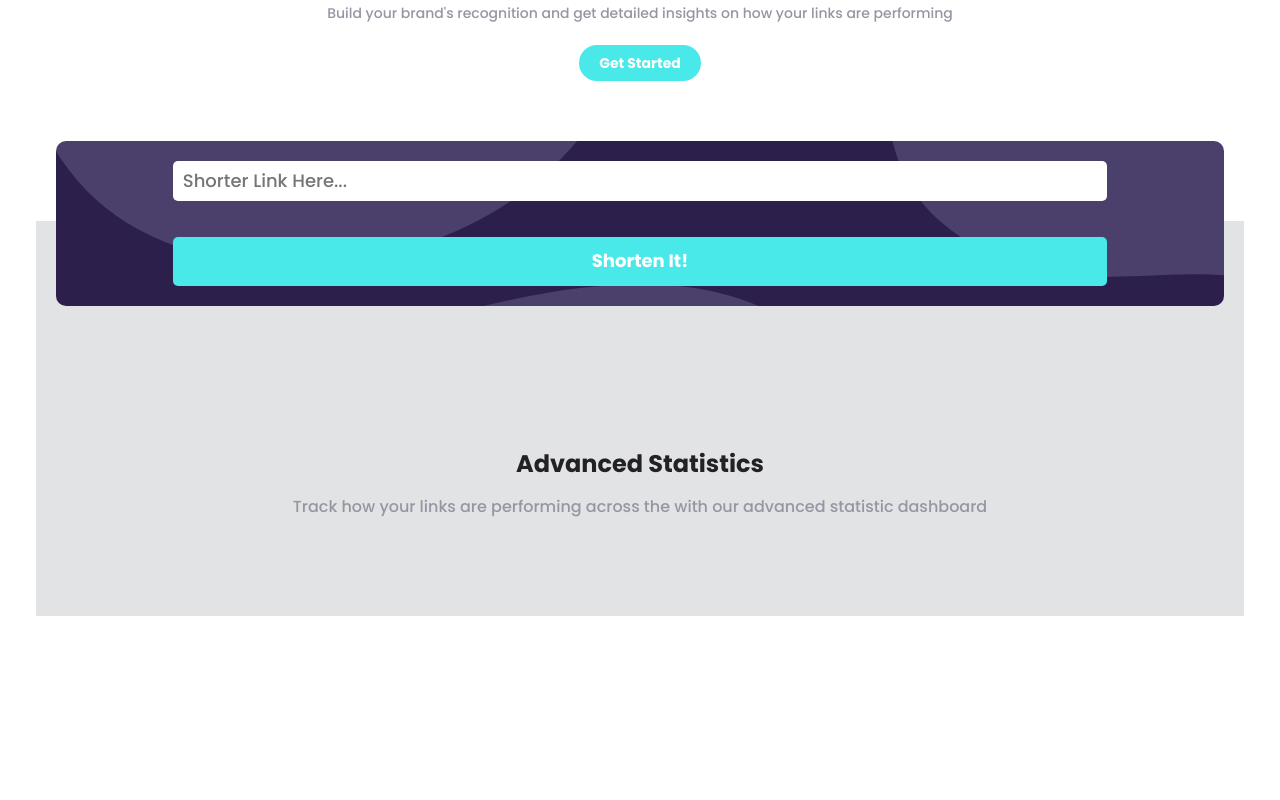
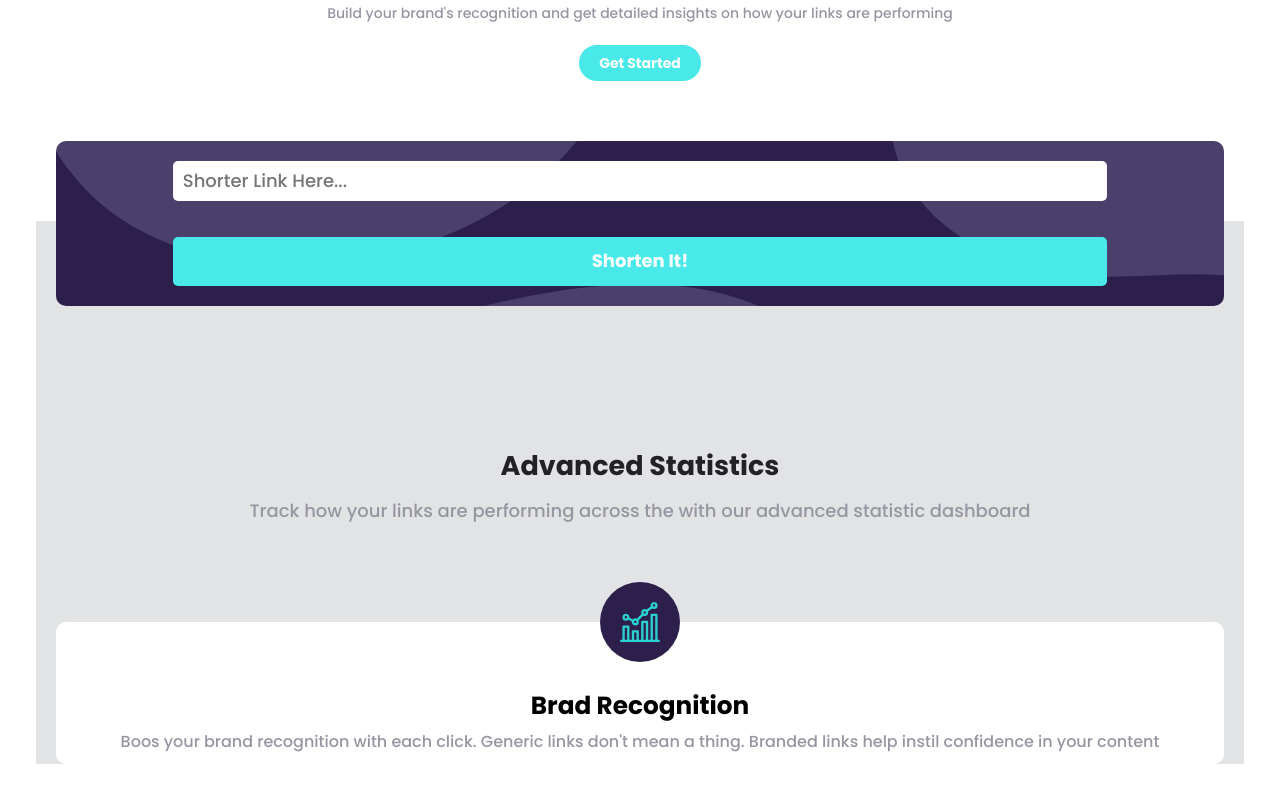
Before and after one commit to byKriz/react-url-short-api, a React (Vite) app: page / in a window 1280 px wide. Shown: the part 1352-2152 px from the top of the page. Before the commit the page ends 2004 px from the top, so only its background shows below. Built offline with nearby package versions, Linux system fonts and the light colour scheme.

Commit message:
agregando el componente feature item

```diff
--- /dev/null
+++ b/src/components/FeatureItem/FeatureItem.jsx
@@ -0,0 +1,25 @@
+import React from "react";
+import styles from "./FeatureItem.module.scss";
+import brandIcon from "../../assets/icons/icon-brand-recognition.svg";
+import detailedIcon from "../../assets/icons/icon-detailed-records.svg";
+import customizableIcon from "../../assets/icons/icon-fully-customizable.svg";
+
+const imgList = {
+  brand: brandIcon,
+  detailed: detailedIcon,
+  customizable: customizableIcon,
+};
+
+export const FeatureItem = ({ title, img, children }) => {
+  return (
+    <div className={styles.FeatureItem}>
+      <div className={styles.iconContainer}>
+        <img src={imgList[img]} alt={`${img}.svg`} />
+      </div>
+      <div className={styles.textContainer}>
+        <h3>{title}</h3>
+        <p>{children}</p>
+      </div>
+    </div>
+  );
+};
--- /dev/null
+++ b/src/components/FeatureItem/FeatureItem.module.scss
@@ -0,0 +1,46 @@
+@import "../../sass/variables";
+
+.FeatureItem {
+  width: 100%;
+  display: flex;
+  flex-direction: column;
+  align-items: center;
+  justify-content: center;
+  background-color: white;
+  border-radius: 10px;
+  padding: 0 14px 10px;
+}
+
+.iconContainer {
+    position: relative;
+    background-color: $dark-violet;
+    width: 80px;
+    height: 80px;
+    padding: 20px;
+    border-radius: 50%;
+    display: flex;
+    justify-content: center;
+    align-items: center;
+    top: -40px;
+}
+
+.textContainer {
+    display: flex;
+    flex-direction: column;
+    align-items: center;
+    justify-content: center;
+    margin-top: -10px;
+    gap: 10px;
+
+    h3 {
+        font-size: 1.375rem;
+        font-weight: 700;
+    }
+
+    p {
+        text-align: center;
+        color: $grayish-violet;
+        font-size: 16px;
+        line-height: 1.5;
+    }
+}
--- a/src/containers/Details/Details.jsx
+++ b/src/containers/Details/Details.jsx
@@ -1,4 +1,5 @@
 import React from "react";
+import { FeatureItem } from "../../components/FeatureItem/FeatureItem";
 import styles from "./Details.module.scss";
 
 export const Details = () => {
@@ -12,7 +13,10 @@ export const Details = () => {
         </p>
       </div>
       <div className={styles.features}>
-
+        <FeatureItem title={"Brad Recognition"} img={"brand"}>
+          Boos your brand recognition with each click. Generic links don't mean
+          a thing. Branded links help instil confidence in your content
+        </FeatureItem>
       </div>
     </section>
   );
--- a/src/containers/Details/Details.module.scss
+++ b/src/containers/Details/Details.module.scss
@@ -16,13 +16,13 @@
   margin-bottom: 100px;
 
   h2 {
-    font-size: 24px;
+    font-size: 1.5rem;
     font-weight: 700;
     color: $very-dark-violet;
   }
 
   p {
-    font-size: 16px;
+    font-size: 1rem;
     text-align: center;
     color: $grayish-violet;
   }
```
